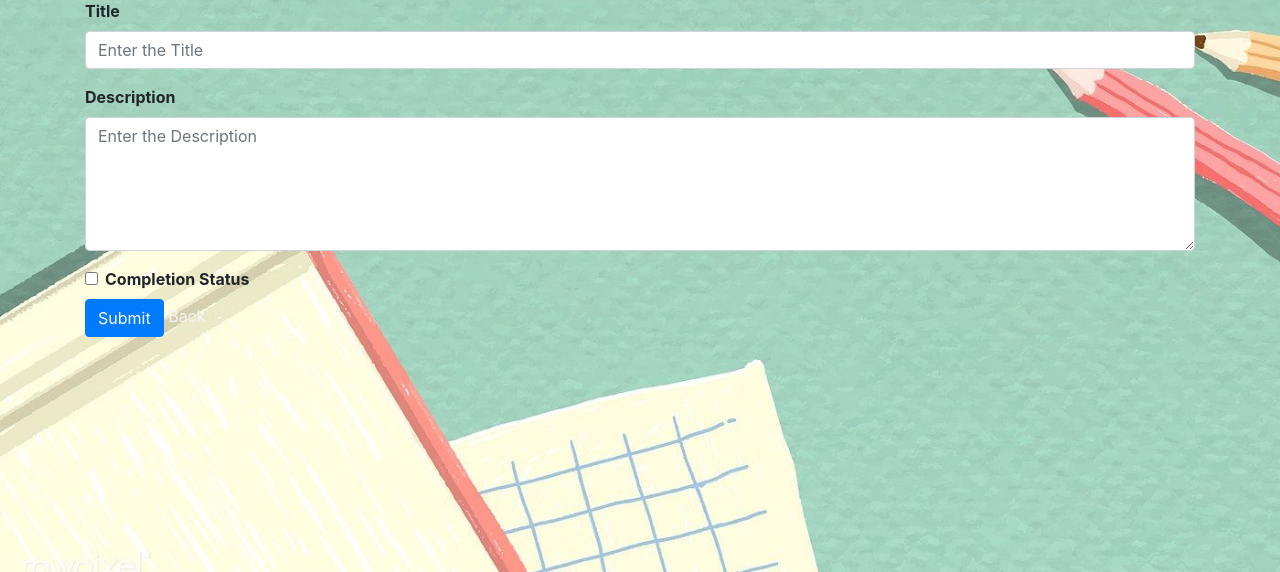
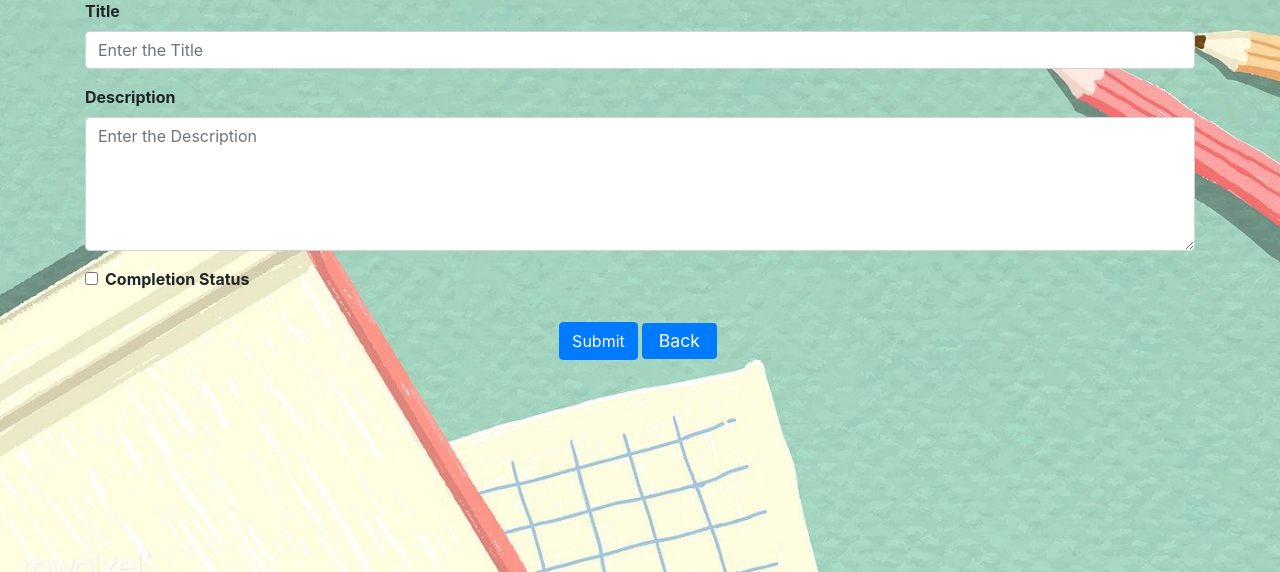
Before and after one commit to Rishi2602/BlogFlow, a Django app: page /add/ in a window 1280 px wide. Shown: the part 228-800 px from the top of the page. Run offline with Django 4.2, Linux system fonts and the light colour scheme; a user stored in the database is signed in; some libraries are stand-ins or nearby versions.

Commit message:
Template change

```diff
--- a/home/views.py
+++ b/home/views.py
@@ -103,7 +103,6 @@ def login_page(request):
         password=request.POST.get('password')
 
         user=authenticate(request,username=username,password=password)
-
         if user is not None:
             login(request,user)
             return redirect('index')
--- a/templates/add.html
+++ b/templates/add.html
@@ -4,7 +4,7 @@
 <head>
     <meta charset="UTF-8">
     <meta http-equiv="X-UA-Compatible" content="IE=edge">
-    <meta name="viewport" content="width=, initial-scale=1.0">
+    <meta name="viewport" content="width=device-width, initial-scale=1.0">
     <title>CRUD Task</title>
     <link rel="stylesheet" href="https://maxcdn.bootstrapcdn.com/bootstrap/4.0.0/css/bootstrap.min.css" integrity="sha384-Gn5384xqQ1aoWXA+058RXPxPg6fy4IWvTNh0E263XmFcJlSAwiGgFAW/dAiS6JXm" crossorigin="anonymous">
     <link href="https://fonts.googleapis.com/css2?family=Montserrat:wght@900&family=Ubuntu&display=swap" rel="stylesheet">
@@ -56,8 +56,10 @@
         <input type="checkbox" name="completion" class="form-check-input">
         <label>Completion Status</label>
       </div>
+      <div style="display:flex;justify-content:center;align-items:center;">
       <button type="submit" class="btn btn-primary">Submit</button>
-      <a  href="{% url 'index' %}" style="color:whitesmoke;">Back</a>
+      <a  href="{% url 'index' %}" class=" btn btn3 bg-primary btn-md   my-4 mx-1 px-3 py-1" style="font-size:1.1rem;color:white;max-width:40%;">Back</a>
+      </div>
     </form>
   </div>
 </div>
--- a/templates/colist.html
+++ b/templates/colist.html
@@ -4,7 +4,7 @@
 <head>
     <meta charset="UTF-8">
     <meta http-equiv="X-UA-Compatible" content="IE=edge">
-    <meta name="viewport" content="width=, initial-scale=1.0">
+    <meta name="viewport" content="width=device-width, initial-scale=1.0">
     <title>CRUD Task</title>
     <link rel="stylesheet" href="https://maxcdn.bootstrapcdn.com/bootstrap/4.0.0/css/bootstrap.min.css" integrity="sha384-Gn5384xqQ1aoWXA+058RXPxPg6fy4IWvTNh0E263XmFcJlSAwiGgFAW/dAiS6JXm" crossorigin="anonymous">
     <link href="https://fonts.googleapis.com/css2?family=Montserrat:wght@900&family=Ubuntu&display=swap" rel="stylesheet">
@@ -43,6 +43,7 @@
    <div>
     <h4 class="header text-center" style="font-family: 'Montserrat', sans-serif; margin:40px 0px 20px; padding:20px 0px;text-decoration:underline;">Completed Todos</h4>
     {% if details %}
+    <div class="table-responsive">
     <table class="table table-bordered table-hover" style="font-family: Arial, Helvetica, sans-serif">
       <thead class="thead-dark">
         <tr>
@@ -75,6 +76,7 @@
       <h4 class="text-center hsecondary" >No records Found</h4>
       {% endif %}
     </table>
+  </div>
 </div>
 </div>
 </body>
--- a/templates/info.html
+++ b/templates/info.html
@@ -4,7 +4,7 @@
   <head>
     <meta charset="UTF-8" />
     <meta http-equiv="X-UA-Compatible" content="IE=edge" />
-    <meta name="viewport" content="width=, initial-scale=1.0" />
+    <meta name="viewport" content="width=device-width, initial-scale=1.0">
     <title>CRUD Task</title>
     <link rel="stylesheet" href="{% static "css/style4.css" %}">
     <link
@@ -127,7 +127,7 @@
               <th scope="col">Action</th>
             </tr>
           </thead>
-          <tbody style="background-color:#83ca9ab0;">
+          <tbody>
             {%for detail in details %}
             <tr>
               <th scope="row">{{detail.date}}</th>
--- a/templates/login.html
+++ b/templates/login.html
@@ -4,7 +4,7 @@
 <head>
     <meta charset="UTF-8">
     <meta http-equiv="X-UA-Compatible" content="IE=edge">
-    <meta name="viewport" content="width=, initial-scale=1.0">
+    <meta name="viewport" content="width=device-width, initial-scale=1.0">
     <title>CRUD Task</title>
     <link rel="stylesheet" href="https://maxcdn.bootstrapcdn.com/bootstrap/4.0.0/css/bootstrap.min.css" integrity="sha384-Gn5384xqQ1aoWXA+058RXPxPg6fy4IWvTNh0E263XmFcJlSAwiGgFAW/dAiS6JXm" crossorigin="anonymous">
     <link href="https://fonts.googleapis.com/css2?family=Kaushan+Script&display=swap" rel="stylesheet">
--- a/templates/profile.html
+++ b/templates/profile.html
@@ -4,7 +4,7 @@
 <head>
     <meta charset="UTF-8">
     <meta http-equiv="X-UA-Compatible" content="IE=edge">
-    <meta name="viewport" content="width=, initial-scale=1.0">
+    <meta name="viewport" content="width=device-width, initial-scale=1.0">
     <title>CRUD Task</title>
     <link rel="stylesheet" href="https://maxcdn.bootstrapcdn.com/bootstrap/4.0.0/css/bootstrap.min.css" integrity="sha384-Gn5384xqQ1aoWXA+058RXPxPg6fy4IWvTNh0E263XmFcJlSAwiGgFAW/dAiS6JXm" crossorigin="anonymous">
     <link href="https://fonts.googleapis.com/css2?family=Montserrat:wght@900&family=Ubuntu&display=swap" rel="stylesheet">
@@ -47,11 +47,11 @@
     <img src="{{profiles.ProfilePicture.url}}" width="95%"  height="380px" style="border-radius:100%; background-position:center;border:4px solid #ffffff;">
       </div>
       <div class="col-6 my-5 py-3">
-    <div class="form-group px-2" style="border:4px solid #1d652e;background-color:#ffffffd6;">
+    <div class="form-group px-2" style="border:4px solid #1d652e;background-color:#ffffffd6;overflow:auto;">
     <label style="font-size:1.5rem;">Username:</label>
     <h1>{{profiles.user}}</h1>
     </div>
-    <div class="form-group px-2"style="border:4px solid #1d652e;background-color:#ffffffd6;">
+    <div class="form-group px-2"style="border:4px solid #1d652e;background-color:#ffffffd6;overflow:auto;">
     <label style="font-size:1.5rem;">Contact Number:</label>
     <h1>{{profiles.PhoneNumber}}</h1>
     </div>
--- a/templates/register.html
+++ b/templates/register.html
@@ -4,7 +4,7 @@
 <head>
     <meta charset="UTF-8">
     <meta http-equiv="X-UA-Compatible" content="IE=edge">
-    <meta name="viewport" content="width=, initial-scale=1.0">
+    <meta name="viewport" content="width=device-width, initial-scale=1.0">
     <title>CRUD Task</title>
     <link rel="stylesheet" href="https://maxcdn.bootstrapcdn.com/bootstrap/4.0.0/css/bootstrap.min.css" integrity="sha384-Gn5384xqQ1aoWXA+058RXPxPg6fy4IWvTNh0E263XmFcJlSAwiGgFAW/dAiS6JXm" crossorigin="anonymous">
     <link href="https://fonts.googleapis.com/css2?family=Kaushan+Script&display=swap" rel="stylesheet">
--- a/templates/update.html
+++ b/templates/update.html
@@ -4,7 +4,7 @@
 <head>
     <meta charset="UTF-8">
     <meta http-equiv="X-UA-Compatible" content="IE=edge">
-    <meta name="viewport" content="width=, initial-scale=1.0">
+    <meta name="viewport" content="width=device-width, initial-scale=1.0">
     <title>CRUD Task</title>
     <link rel="stylesheet" href="https://maxcdn.bootstrapcdn.com/bootstrap/4.0.0/css/bootstrap.min.css" integrity="sha384-Gn5384xqQ1aoWXA+058RXPxPg6fy4IWvTNh0E263XmFcJlSAwiGgFAW/dAiS6JXm" crossorigin="anonymous">
     <link href="https://fonts.googleapis.com/css2?family=Montserrat:wght@900&family=Ubuntu&display=swap" rel="stylesheet">
```
Also changed, not shown: myproject/settings.py (+6 -2 lines), db.sqlite3.
